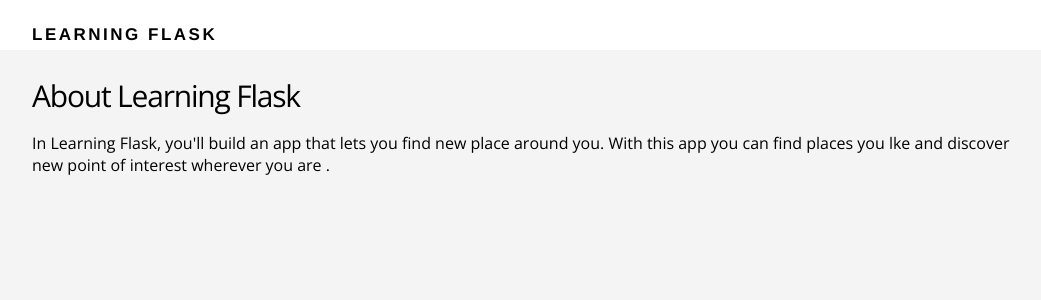
After one commit to pulkit0165/learning-flask, a Flask app: page /about in a window 1280 px wide. The commit adds this page. Shown: the top 300 px of the page, without its empty margins (108-1149 px from the left). Run offline with Flask 2, Linux system fonts and the light colour scheme.

Commit message:
About page

```diff
--- a/routes.py
+++ b/routes.py
@@ -5,6 +5,9 @@ app=Flask(__name__)
 @app.route("/")
 def index():
     return render_template("index.html")
+@app.route("/about")
+def  about():
+    return render_template("about.html")
 
 if __name__ == "__main__":
     app.run(debug=True)
--- /dev/null
+++ b/templates/about.html
@@ -0,0 +1,13 @@
+{%extends "layout.html"%}
+
+{% block content%}
+
+ <main class = "about-section">
+   <div class = "container">
+   <h2> About Learning Flask</h2>
+   <p> In Learning Flask, you'll build an app that lets you find new place around you.
+     With this app you can find places you lke and discover new point of interest wherever you are .
+   </p>
+ </div>
+</main>
+{%endblock %}
--- a/templates/index.html
+++ b/templates/index.html
@@ -6,7 +6,7 @@
         <div class="section-content">
           <h2>Discover places near you</h2>
           <a href='#' class="btn-primary">Sign up</a>
-          <a href='#' class="btn-secondary">Learn more</a>
+          <a href='{{ url_for('about')}}' class="btn-secondary">Learn more</a>
         </div>
         <div class="section-device">
           <img src="static/img/device.png">
```
Also changed, not shown: static/img/device.png (added).
